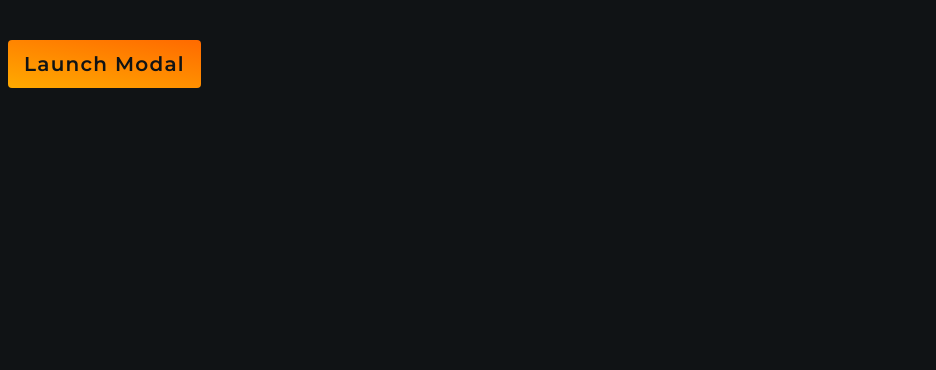
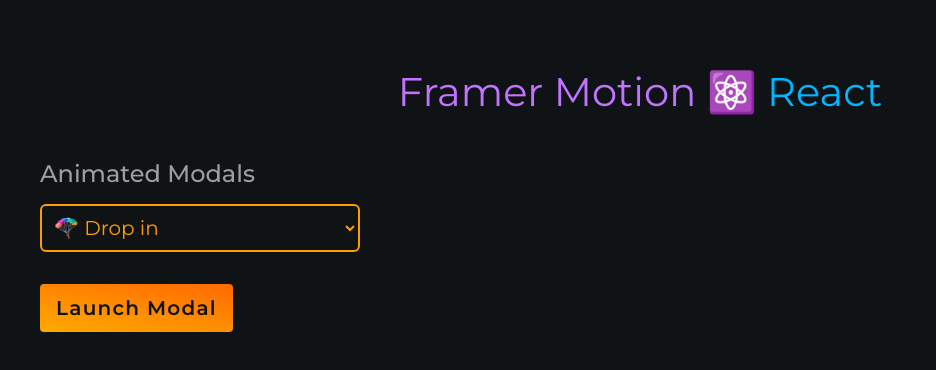
Before and after one commit to kowo0403hk/animated_modals, a React (Create React App) app: page / in a window 1280 px wide. Shown: the top 370 px of the page, without its empty margins (0-936 px from the left). Built offline with nearby package versions, Linux system fonts and the light colour scheme.

Commit message:
added selections of Modal animations

```diff
--- a/src/App.tsx
+++ b/src/App.tsx
@@ -3,12 +3,27 @@
 import Modal from "./Modal";
 import useModal from "./hooks/useModal";
 
-const App: FC = () => {
+const App = () => {
+  // Modal state management
   const { modalOpen, close, open } = useModal();
+
+  // Modal type
   const [modalType, setModalType] = useState("dropIn");
 
+  const handleType = (e: React.ChangeEvent<HTMLSelectElement>) =>
+    setModalType(e.target.value);
+
   return (
-    <div>
+    <motion.main>
+      <Header />
+      <SubHeader text="Animated Modals" />
+
+      <motion.select className="input" onChange={handleType}>
+        <option value="dropIn">🪂 Drop in</option>
+        <option value="flip">🛹 Flip</option>
+        <option value="newspaper">🗞 Newspaper</option>
+      </motion.select>
+
       <motion.button
         whileHover={{ scale: 1.1 }} //equals to CSS => button:hover {transform: scale(1.1)}
         whileTap={{ scale: 0.9 }}
@@ -28,8 +43,25 @@
           />
         ) : null}
       </ModalContainer>
-    </div>
+    </motion.main>
   );
+};
+
+const Header = () => {
+  return (
+    <motion.h1 className="pink">
+      Framer Motion
+      <span className="light-blue"> ⚛️ React</span>
+    </motion.h1>
+  );
+};
+
+interface SubH {
+  text: string;
+}
+
+const SubHeader = ({ text }: SubH) => {
+  return <motion.h2 className="sub-header">{text}</motion.h2>;
 };
 
 interface Container {
--- a/src/Modal/index.tsx
+++ b/src/Modal/index.tsx
@@ -79,28 +79,6 @@
   },
 };
 
-const badSuspension = {
-  hidden: {
-    y: "-100vh",
-    opacity: 0,
-    transform: "scale(0) rotateX(-360deg)",
-  },
-  visible: {
-    y: "-25vh",
-    opacity: 1,
-    transition: {
-      duration: 0.2,
-      type: "spring",
-      damping: 15,
-      stiffness: 500,
-    },
-  },
-  exit: {
-    y: "-100vh",
-    opacity: 0,
-  },
-};
-
 const Modal: FC<Modals> = ({ handleClose, text, type }: Modals) => {
   useEffect(() => {
     stateLogger("Modal", true);
@@ -108,16 +86,14 @@
   }, []);
 
   const modalRender = (type: string): JSX.Element => {
-    let cssVariant: Variants;
+    let cssVariant: Variants = {};
 
     if (type === "dropIn") {
       cssVariant = dropIn;
     } else if (type === "flip") {
       cssVariant = flip;
-    } else if (type === "newspaper") {
+    } else {
       cssVariant = newspaper;
-    } else {
-      cssVariant = badSuspension;
     }
 
     return (
```
